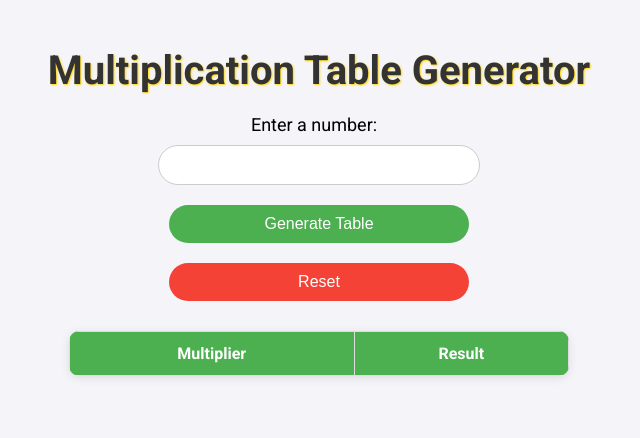
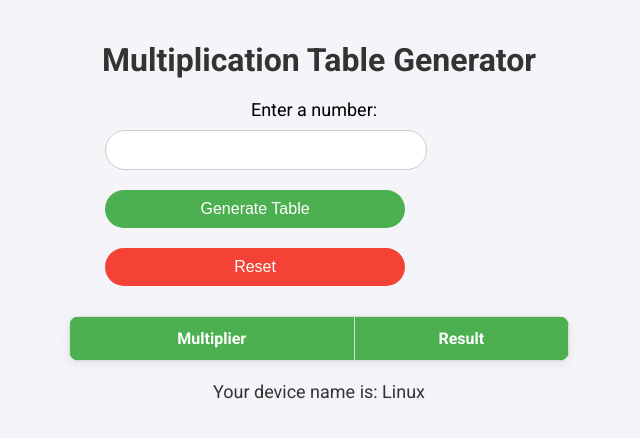
Before and after one commit to soulashwin/SoulTable, a plain HTML site: page index.html in a window 1280 px wide. Shown: the whole page, without its empty margins (321-961 px from the left). Drawn offline with Linux system fonts and the light colour scheme.

Commit message:
Update index.html

```diff
--- a/index.html
+++ b/index.html
@@ -16,20 +16,9 @@
             background-color: #f4f4f9;
         }
         h1 {
-            font-family: 'Roboto', sans-serif;
-            font-size: 2.5em;
-            color: #000700;
-            text-shadow: gold 1px 1px 2px;
             text-align: center;
             color: #333;
             margin-bottom: 20px;
-        }
-        h1:hover {
-            color: gold;
-            text-shadow: #000700;
-            text-shadow: 2px 2px 5px rgba(0, 0, 0, 0.3);
-            transition: color 0.3s, text-shadow 0.3s;
-
         }
         label {
             font-size: 18px;
@@ -112,9 +101,11 @@
 <body>
     <h1>Multiplication Table Generator</h1>
     <label for="numberInput">Enter a number:</label>
-    <input class="myDIV" type="number" id="numberInput" min="1" required>
-    <button onclick="generateTable()">Generate Table</button>
-    <button class="reset" onclick="window.location.reload()">Reset</button>
+    <form method="POST" action="">
+        <input class="myDIV" type="number" id="numberInput" name="numberInput" min="1" required>
+        <button type="submit">Generate Table</button>
+        <button class="reset" type="button" onclick="window.location.reload()">Reset</button>
+    </form>
     <div class="hide">Enter The Number You Want to get a Table</div>
     <table id="multiplicationTable">
         <thead>
@@ -124,22 +115,35 @@
             </tr>
         </thead>
         <tbody>
-            <!-- Results will be inserted here -->
+
         </tbody>
     </table>
+    <div id="deviceInfo" style="margin-top: 20px; font-size: 18px; color: #333;"></div>
     <script>
-        function generateTable() {
-            const number = document.getElementById("numberInput").value;
-            const tableBody = document.getElementById("multiplicationTable").getElementsByTagName("tbody")[0];
-            tableBody.innerHTML = ""; // Clear previous results
-            for (let i = 1; i <= 10; i++) {
-                const row = tableBody.insertRow();
-                const cell1 = row.insertCell(0);
-                const cell2 = row.insertCell(1);
-                cell1.textContent = `${number} x ${i}`;
-                cell2.textContent = number * i;
+        // Get the user's device name
+        function getDeviceName() {
+            const userAgent = navigator.userAgent; // Get user agent string
+            const devices = [
+                { name: 'Windows', regex: /Windows/ },
+                { name: 'Macintosh', regex: /Macintosh/ },
+                { name: 'Linux', regex: /Linux/ },
+                { name: 'Android', regex: /Android/ },
+                { name: 'iPhone', regex: /iPhone/ },
+                { name: 'iPad', regex: /iPad/ },
+            ];
+
+            // Check user agent against the list of devices
+            for (const device of devices) {
+                if (device.regex.test(userAgent)) {
+                    return device.name; // Return the matched device name
+                }
             }
+
+            return 'Unknown'; // Return 'Unknown' if no match is found
         }
+        // Example usage
+        const deviceName = getDeviceName();
+        document.getElementById("deviceInfo").textContent = `Your device name is: ${deviceName}`;
     </script>
 </body>
 </html>
```
